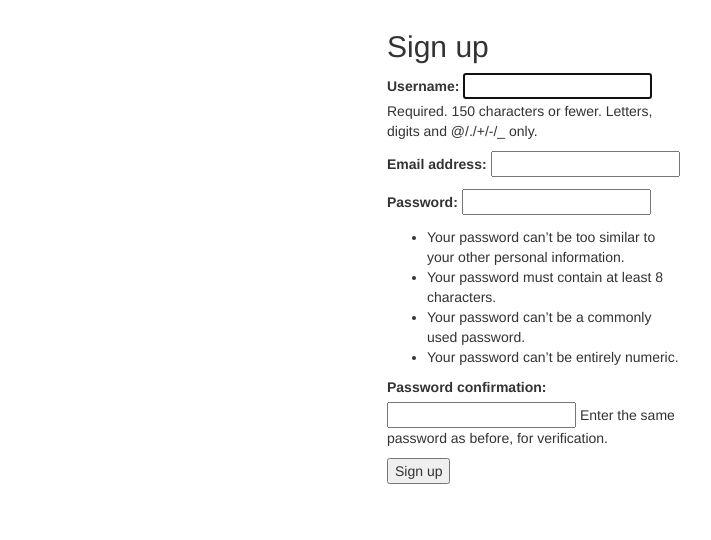
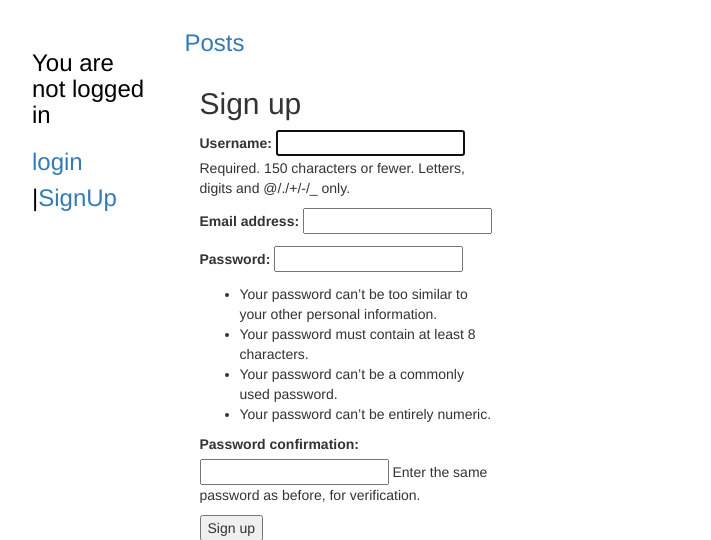
Before and after one commit to adityabohra007/Today-Entry, a Django app: page /user/signup/ in a window 1280 px wide. Shown: the part 60-600 px from the top of the page, without its empty margins (73-784 px from the left). Run offline with Django 3.2, Linux system fonts and the light colour scheme; some libraries are stand-ins or nearby versions.

Commit message:
common base

```diff
--- a/users/templates/base.html
+++ b/users/templates/base.html
@@ -12,6 +12,17 @@
         <div class="content container">
             <div class="row">
                 <div class="col-md-8">
+                    <h3><a href="{%url 'users:index'    %}">Posts</a>
+                        {% if user.is_authenticated %}
+  <h3>Hi {{ user.username }}!</h3>
+{% else %}
+<div class="col-md-3 col-xs-3">
+<div class='Not-loggedin' style="padding:20px;color:black;" >
+  <p>You are not logged in</p>
+  <a href="{% url 'login' %}"><h3>login</h3></a>|<a href="{%url 'users:signup' %}">SignUp</a>
+</div>
+</div>
+{% endif %}</h3>
                 {% block content%}
                 Hello
                 {% endblock content%}
```
Also changed, not shown: templates/Home/home.html (+1 -10 lines), templates/registration/base.html (+11 -0 lines).
